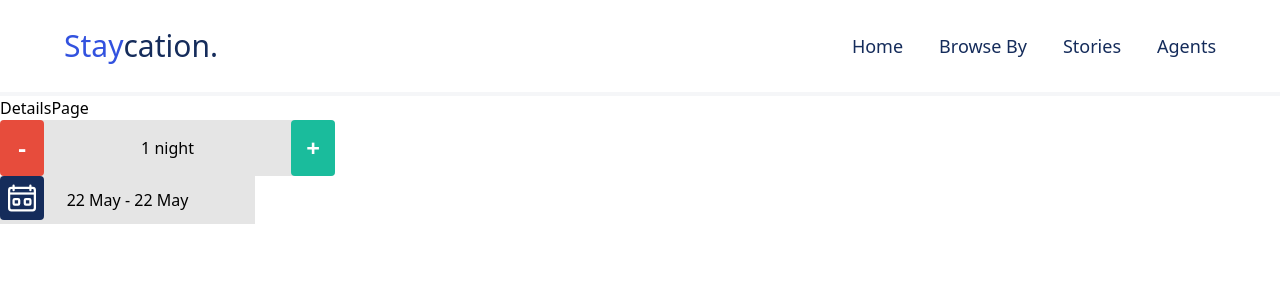
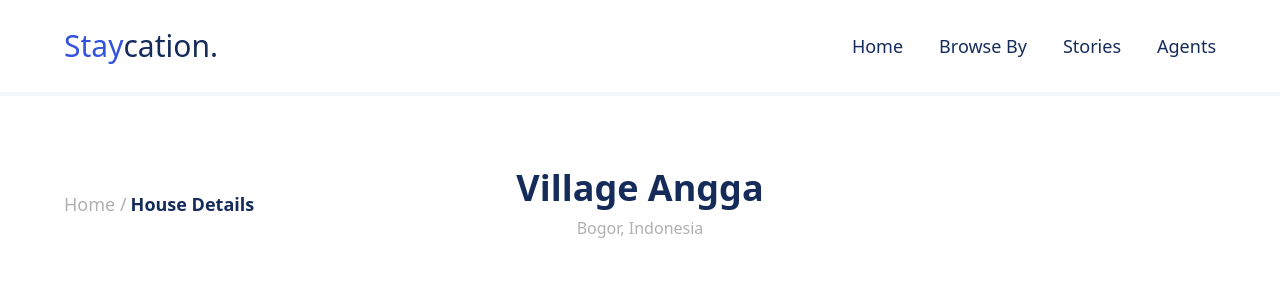
Before and after one commit to radmv/react-radm-travel, a React (Vite) app: page /details/asd1293uasdads1 in a window 1280 px wide. Shown: the top 300 px of the page. Built offline with nearby package versions, Linux system fonts and the light colour scheme.

Commit message:
slicing:titledetailspage_section

```diff
--- /dev/null
+++ b/src/components/Elements/BreadCrumb.jsx
@@ -0,0 +1,24 @@
+import { NavLink } from "react-router-dom";
+
+const BreadCrumb = (props) => {
+  const { items = [] } = props;
+
+  return (
+    <div className="flex flex-row text-lg font-light gap-x-1 text-mn-grey-0">
+      {items?.map((item, index) => {
+        return (
+          <div key={index}>
+            <BreadcrumbLink to={item.to}>{item.label}</BreadcrumbLink>
+            {index < items.length - 1 && " / "}
+          </div>
+        );
+      })}
+    </div>
+  );
+};
+
+const BreadcrumbLink = ({ children, to }) => {
+  return <NavLink to={to}>{children}</NavLink>;
+};
+
+export default BreadCrumb;
--- /dev/null
+++ b/src/components/Elements/Heading2.jsx
@@ -0,0 +1,7 @@
+const Heading2 = (props) => {
+  const { children } = props;
+
+  return <h2 className="text-4xl font-semibold text-mn-primary">{children}</h2>;
+};
+
+export default Heading2;
--- a/src/components/Elements/index.js
+++ b/src/components/Elements/index.js
@@ -1,5 +1,6 @@
 import BorderedDiv from "./BorderedDiv";
 import BrandIcon from "./BrandIcon";
+import BreadCrumb from "./BreadCrumb";
 import Button from "./Button";
 import Card from "./Card";
 import CenteredFlex from "./CenteredFlex";
@@ -7,6 +8,7 @@ import DescriptionText from "./DescriptionText";
 import FeatureItem from "./FeatureItem";
 import Fullscreen from "./Fullscreen";
 import Heading1 from "./Heading1";
+import Heading2 from "./Heading2";
 import Heading3 from "./Heading3";
 import Heading4 from "./Heading4";
 import HrLine from "./HrLine";
@@ -20,6 +22,7 @@ import StarRating from "./StarRating";
 export {
   BorderedDiv,
   BrandIcon,
+  BreadCrumb,
   Button,
   Card,
   CenteredFlex,
@@ -27,6 +30,7 @@ export {
   FeatureItem,
   Fullscreen,
   Heading1,
+  Heading2,
   Heading3,
   Heading4,
   HrLine,
--- /dev/null
+++ b/src/components/Fragments/TitleDetailspage/index.jsx
@@ -0,0 +1,34 @@
+import {
+  BreadCrumb,
+  DescriptionText,
+  Heading2,
+  SectionBracket,
+} from "../../Elements";
+
+const TitleDetailspage = ({ data }) => {
+  const breadCrumbItems = [
+    {
+      to: "/",
+      label: "Home",
+    },
+    {
+      to: `/details/${data.params}`,
+      label: "House Details",
+    },
+  ];
+  return (
+    <SectionBracket>
+      <div className="grid items-center justify-center w-full grid-cols-3">
+        <BreadCrumb items={breadCrumbItems} />
+        <div className="flex flex-col items-center gap-y-2">
+          <Heading2>{data.name}</Heading2>
+          <DescriptionText>
+            {data.city}, {data.country}
+          </DescriptionText>
+        </div>
+      </div>
+    </SectionBracket>
+  );
+};
+
+export default TitleDetailspage;
--- a/src/components/Fragments/index.js
+++ b/src/components/Fragments/index.js
@@ -4,6 +4,7 @@ import HeroSection from "./HeroSection";
 import MostPickedSection from "./MostPickedSection";
 import Navbar from "./Navbar";
 import TestimonySection from "./TestimonySection";
+import TitleDetailspage from "./TitleDetailspage";
 
 export {
   CategoriesSection,
@@ -12,4 +13,5 @@ export {
   MostPickedSection,
   Navbar,
   TestimonySection,
+  TitleDetailspage,
 };
--- a/src/index.css
+++ b/src/index.css
@@ -3,5 +3,5 @@
 @tailwind utilities;
 
 .active {
-  @apply text-mn-blue font-semibold;
+  @apply font-semibold text-mn-primary;
 }
--- a/src/pages/DetailsPage.jsx
+++ b/src/pages/DetailsPage.jsx
@@ -1,7 +1,10 @@
 import { useState } from "react";
-import { HrLine, InputDate, InputNumber, Navbar } from "../components";
+import { useParams } from "react-router-dom";
+import { HrLine, Navbar, TitleDetailspage } from "../components";
+import detailsPageData from "../json/itemDetails.json";
 
 const DetailsPage = () => {
+  const params = useParams();
   const [value, setValue] = useState("1");
   const [dateRange, setDateRange] = useState({
     startDate: new Date(),
@@ -17,26 +20,19 @@ const DetailsPage = () => {
     setValue(event.target.value);
   };
 
+  const titleData = {
+    params: params.houseId,
+    name: detailsPageData.name,
+    city: detailsPageData.city,
+    country: detailsPageData.country,
+  };
+  // console.log(detailsPageData);
+
   return (
     <div>
       <Navbar />
       <HrLine />
-      DetailsPage
-      <InputNumber
-        max={30}
-        isSuffixPlural
-        name="example"
-        onChange={handleInputnumberChange}
-        min={1}
-        suffix=" night"
-        value={value}
-      />
-      <InputDate
-        value={dateRange}
-        onChange={handleDateChange}
-        name="dateRange"
-        placeholder="Select date range"
-      />
+      <TitleDetailspage data={titleData} />
     </div>
   );
 };
```
